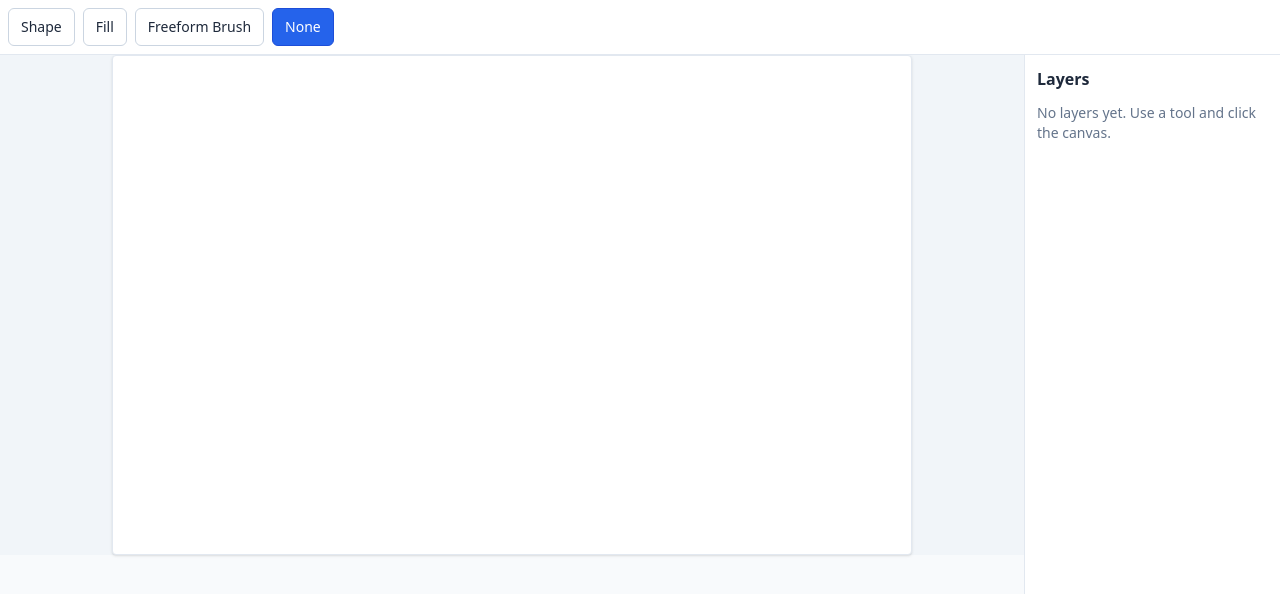
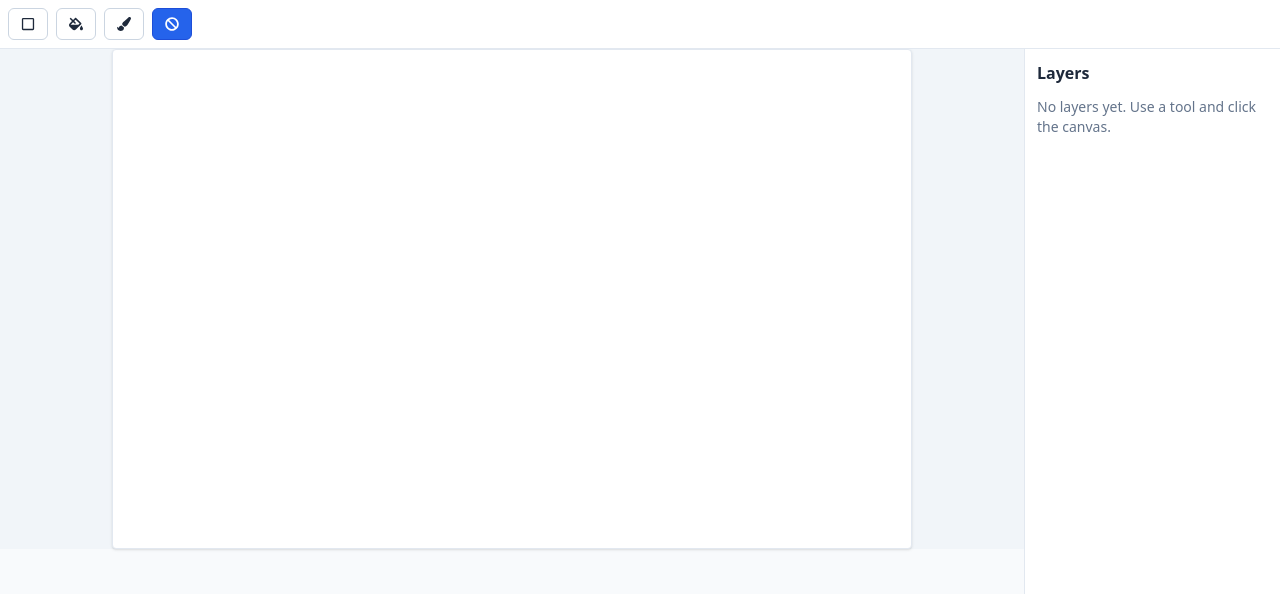
Before and after one commit to JK1997/paint-lite-assignment, a React (Vite) app: page / in a window 1280 px wide. Shown: the top 594 px of the page. Built offline with nearby package versions, Linux system fonts and the light colour scheme.

Commit message:
refactor: replace text with icons

```diff
--- a/package.json
+++ b/package.json
@@ -12,6 +12,7 @@
   "dependencies": {
     "react": "^19.1.1",
     "react-dom": "^19.1.1",
+    "react-icons": "^5.5.0",
     "zustand": "^4.5.5"
   },
   "devDependencies": {
@@ -20,13 +21,13 @@
     "@types/react": "^19.1.16",
     "@types/react-dom": "^19.1.9",
     "@vitejs/plugin-react": "^5.0.4",
+    "autoprefixer": "^10.4.20",
     "eslint": "^9.36.0",
     "eslint-plugin-react-hooks": "^5.2.0",
     "eslint-plugin-react-refresh": "^0.4.22",
     "globals": "^16.4.0",
     "postcss": "^8.4.49",
     "tailwindcss": "^3.4.14",
-    "autoprefixer": "^10.4.20",
     "typescript": "~5.9.3",
     "typescript-eslint": "^8.45.0",
     "vite": "^7.1.7"
--- a/src/components/ToolBar.tsx
+++ b/src/components/ToolBar.tsx
@@ -1,6 +1,7 @@
 import { usePaintStore } from '../store/usePaintStore'
 import type { PaintState } from '../store/usePaintStore'
 import type { ToolType } from '../types'
+import { FaBan, FaFillDrip, FaPaintBrush, FaRegSquare } from 'react-icons/fa'
 
 const ToolButton = ({ active, onClick, children }: { active: boolean; onClick: () => void; children: React.ReactNode }) => (
   <button
@@ -22,10 +23,10 @@ export default function Toolbar() {
   return (
     <div className="w-full border-b border-slate-200 bg-white p-2 sticky top-0 z-10">
       <div className="flex items-center gap-2">
-        <ToolButton active={tool === 'shape'} onClick={changeTool('shape')}>Shape</ToolButton>
-        <ToolButton active={tool === 'fill'} onClick={changeTool('fill')}>Fill</ToolButton>
-        <ToolButton active={tool === 'brush'} onClick={changeTool('brush')}>Freeform Brush</ToolButton>
-        <ToolButton active={tool === 'none'} onClick={changeTool('none')}>None</ToolButton>
+        <ToolButton active={tool === 'shape'} onClick={changeTool('shape')}><FaRegSquare /></ToolButton>
+        <ToolButton active={tool === 'fill'} onClick={changeTool('fill')}><FaFillDrip /></ToolButton>
+        <ToolButton active={tool === 'brush'} onClick={changeTool('brush')}><FaPaintBrush /></ToolButton>
+        <ToolButton active={tool === 'none'} onClick={changeTool('none')}><FaBan /></ToolButton>
       </div>
     </div>
   )
```
Also changed, not shown: 1 other file (tests, documents, lock files or other folders).
